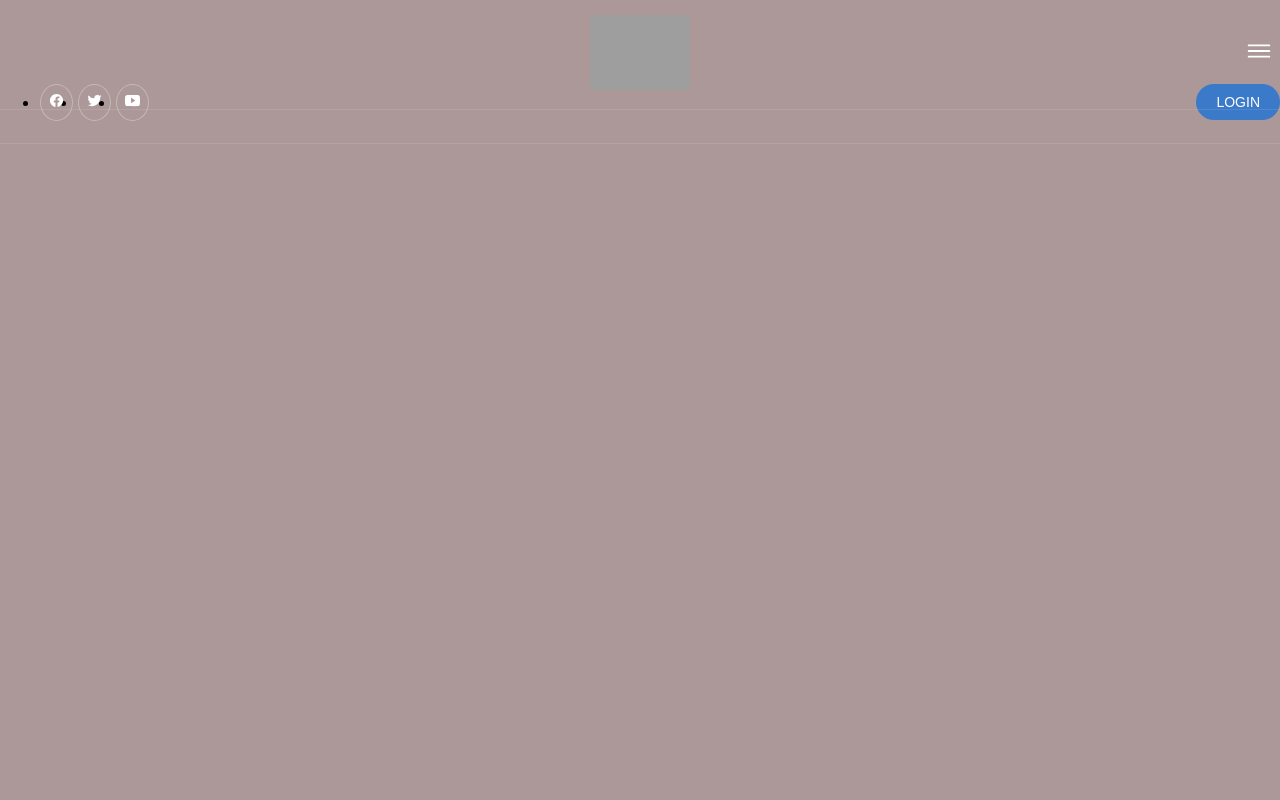
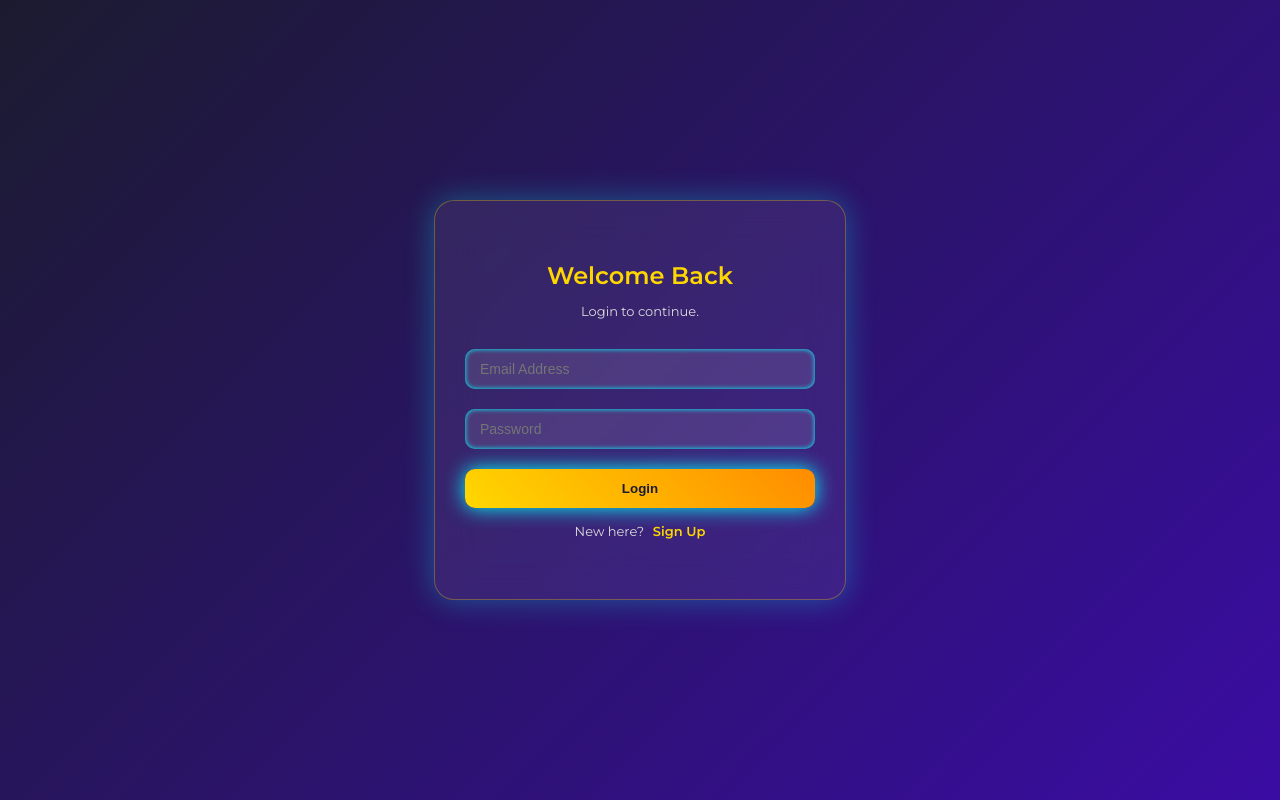
Before and after one commit to jaikirat2909/Journio, a React (Create React App) app in the folder client/: page / in a window 1280 px wide. Built offline with nearby package versions, Linux system fonts and the light colour scheme; grey boxes are pictures that could not be loaded.

Commit message:
started work on signup page frontend

```diff
--- a/client/src/App.js
+++ b/client/src/App.js
@@ -1,9 +1,11 @@
 import './App.css';
 import Navbar from './components/Navbar';
+import LoginSignup from './pages/Signup';
 function App() {
   return (
     <div>
-      <Navbar/>
+      {/* <Navbar/> */}
+      <LoginSignup/>
     </div>
   );
 }
--- /dev/null
+++ b/client/src/pages/Signup.js
@@ -0,0 +1,39 @@
+
+import '../styles/Signup.css';
+
+import React, { useState } from 'react';
+
+const LoginSignup = () => {
+  const [isSignup, setIsSignup] = useState(false);
+
+  const toggleMode = () => setIsSignup(!isSignup);
+
+  return (
+    <div className="login-signup-wrapper">
+      <div className="login-signup-card">
+        <h2>{isSignup ? "Create Account" : "Welcome Back"}</h2>
+        <p>{isSignup ? "Start your premium journey today!" : "Login to continue."}</p>
+
+        <form className="login-signup-form">
+          {isSignup && (
+            <input type="text" placeholder="Full Name" required />
+          )}
+          <input type="email" placeholder="Email Address" required />
+          <input type="password" placeholder="Password" required />
+          <button type="submit" className="login-signup-btn">
+            {isSignup ? "Sign Up" : "Login"}
+          </button>
+        </form>
+
+        <p className="login-signup-toggle">
+          {isSignup ? "Already have an account?" : "New here?"}
+          <span onClick={toggleMode}>
+            {isSignup ? " Login" : " Sign Up"}
+          </span>
+        </p>
+      </div>
+    </div>
+  );
+};
+
+export default LoginSignup;
--- /dev/null
+++ b/client/src/styles/Signup.css
@@ -0,0 +1,93 @@
+@import url('https://fonts.googleapis.com/css2?family=Montserrat:wght@400;600&display=swap');
+
+.login-signup-wrapper {
+  display: flex;
+  justify-content: center;
+  align-items: center;
+  min-height: 100vh;
+  background: linear-gradient(135deg, #1b1b2f, #3a0ca3);
+  font-family: 'Montserrat', sans-serif;
+}
+
+.login-signup-card {
+  background: rgba(255, 255, 255, 0.07);
+  border: 1px solid rgba(255, 215, 0, 0.3);
+  backdrop-filter: blur(20px);
+  border-radius: 20px;
+  padding: 40px 30px;
+  width: 350px;
+  box-shadow: 0 0 30px rgba(0, 255, 255, 0.3);
+  color: #f0e68c;
+  text-align: center;
+}
+
+.login-signup-card h2 {
+  font-size: 24px;
+  color: #ffd700;
+  margin-bottom: 10px;
+}
+
+.login-signup-card p {
+  font-size: 13px;
+  color: #dcdcdc;
+  margin-bottom: 20px;
+}
+
+.login-signup-form {
+  display: flex;
+  flex-direction: column;
+}
+
+.login-signup-form input {
+  padding: 12px 15px;
+  margin: 10px 0;
+  border-radius: 10px;
+  border: none;
+  outline: none;
+  background: rgba(255, 255, 255, 0.1);
+  color: #fff;
+  font-size: 14px;
+  box-shadow: inset 0 0 5px #00ffff;
+  transition: 0.3s ease;
+}
+
+.login-signup-form input:focus {
+  box-shadow: 0 0 10px #ffd700, inset 0 0 10px #ffd700;
+  background: rgba(255, 255, 255, 0.15);
+}
+
+.login-signup-btn {
+  padding: 12px;
+  margin-top: 10px;
+  background: linear-gradient(45deg, #ffd700, #ff8c00);
+  color: #1b1b2f;
+  font-weight: bold;
+  border: none;
+  border-radius: 10px;
+  cursor: pointer;
+  box-shadow: 0 0 20px #00ffff;
+  transition: transform 0.3s ease, box-shadow 0.3s ease;
+}
+
+.login-signup-btn:hover {
+  box-shadow: 0 0 30px #00ffff;
+  transform: scale(1.05);
+}
+
+.login-signup-toggle {
+  margin-top: 15px;
+  font-size: 12px;
+  color: #fffacd;
+}
+
+.login-signup-toggle span {
+  color: #ffd700;
+  font-weight: bold;
+  cursor: pointer;
+  margin-left: 5px;
+  transition: color 0.3s;
+}
+
+.login-signup-toggle span:hover {
+  color: #ffffff;
+}
```
Also changed, not shown: client/src/components/Footer.js (added), client/src/styles/Footer.css (added).
